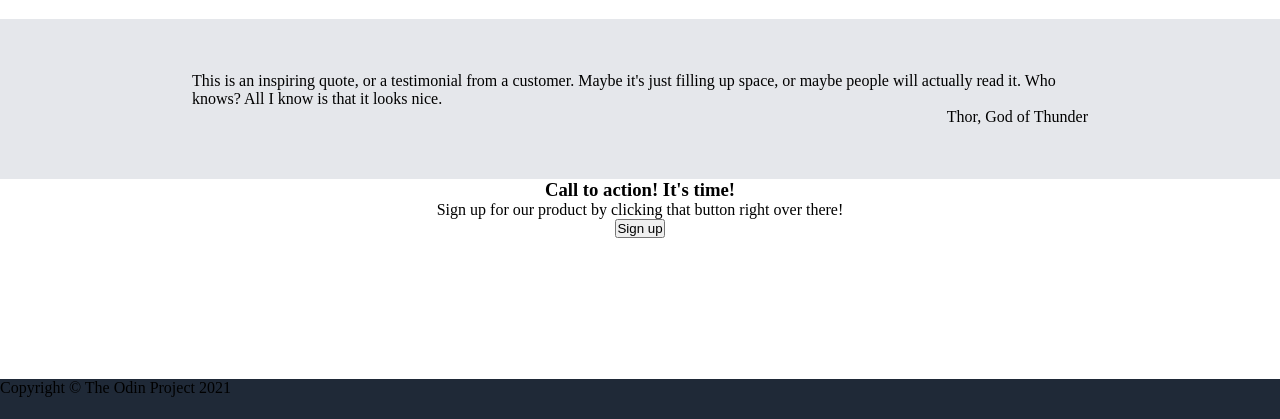
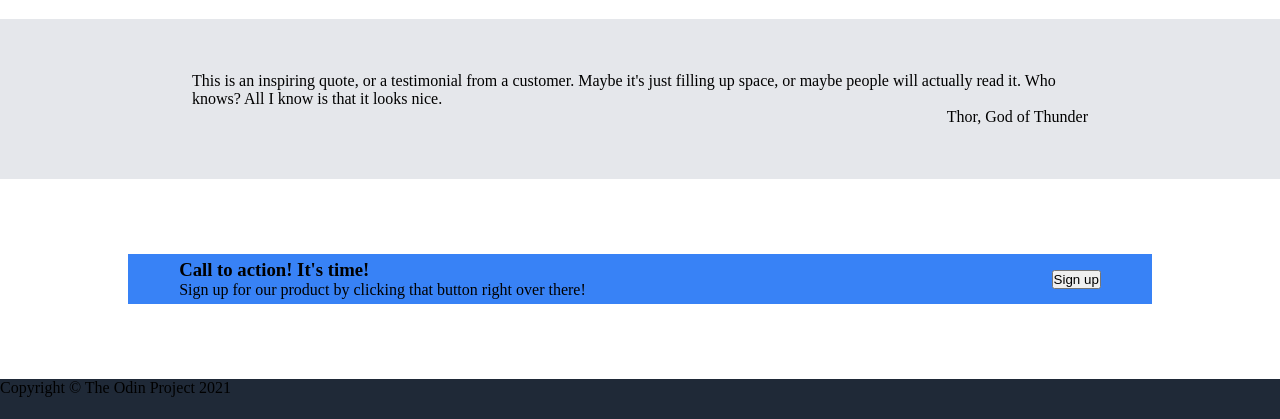
Before and after one commit to Andre-Carr/odin-landing-page, a plain HTML site: page index.html in a window 1280 px wide. Shown: the part 381-800 px from the top of the page. Drawn offline with Linux system fonts and the light colour scheme.

Commit message:
Create layout for index page call to action section

```diff
--- a/index.html
+++ b/index.html
@@ -63,10 +63,16 @@
       </blockquote>
       <figcaption>Thor, God of Thunder</figcaption>
     </div>
-    <div class="info callToAction">
-      <h3>Call to action! It's time!</h3>
-      <p>Sign up for our product by clicking that button right over there!</p>
-      <button>Sign up</button>
+    <div class="info2">
+      <div class="callToAction">
+        <div class="callToActionBlurb">
+          <h3>Call to action! It's time!</h3>
+          <p>
+            Sign up for our product by clicking that button right over there!
+          </p>
+        </div>
+        <button>Sign up</button>
+      </div>
     </div>
     <footer class="footer">
       <p>Copyright © The Odin Project 2021</p>
--- a/styles.css
+++ b/styles.css
@@ -105,6 +105,29 @@ body {
     align-self: flex-end;
 }
 
+/* Call to Action styles */
+.info2 {
+    padding: 0 10%;
+
+    flex-basis: 25%;
+
+    display: flex;
+    justify-content: center;
+    align-items: center;
+}
+
+.callToAction {
+    background-color: #3882F6;
+    height: 25%;
+    width: 100%;
+
+    display: flex;
+    justify-content: space-between;
+    align-items: center;
+    padding: 0 5%;
+
+}
+
 /* Footer Styles */
 .footer {
     background-color: #1F2937;
```
